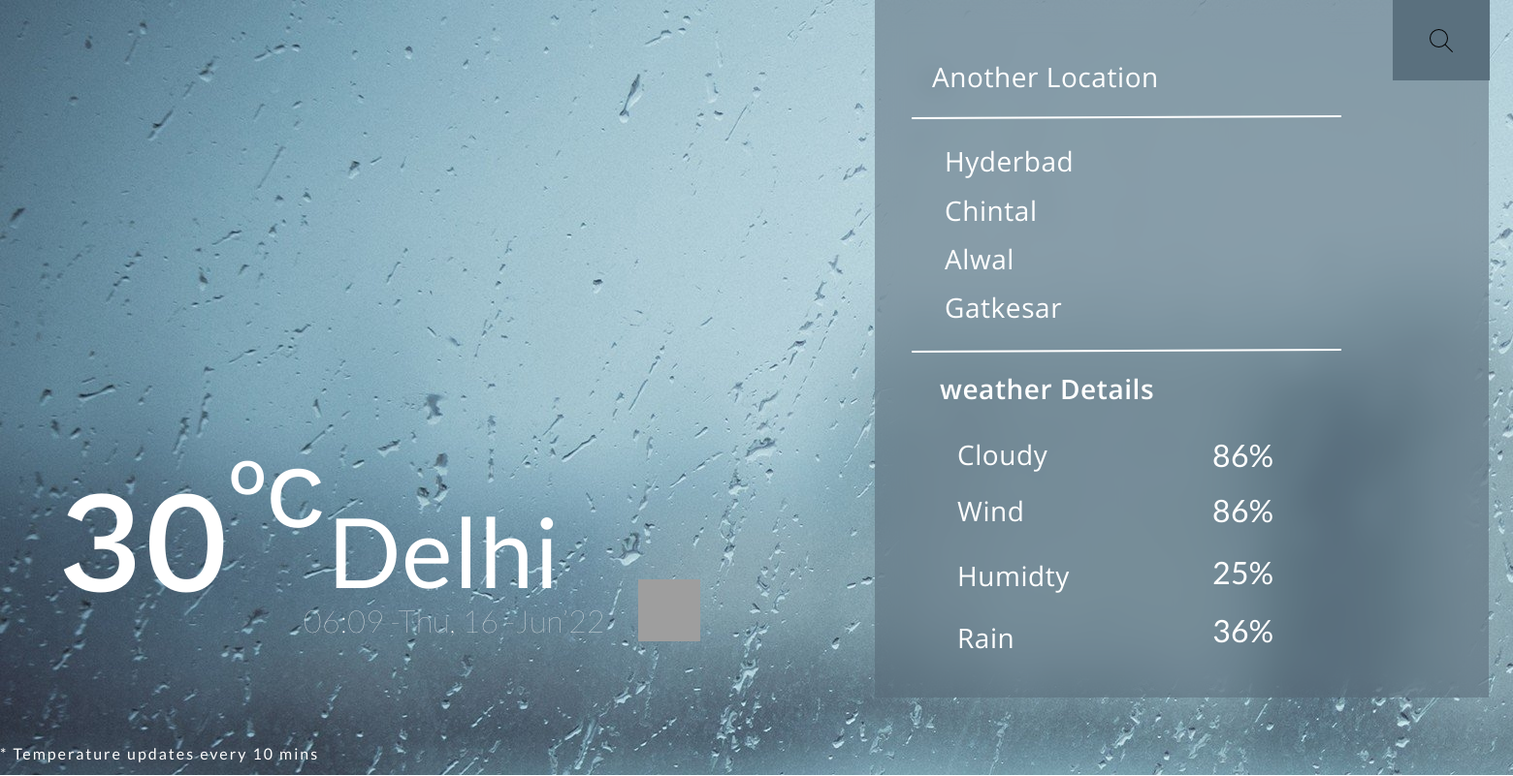
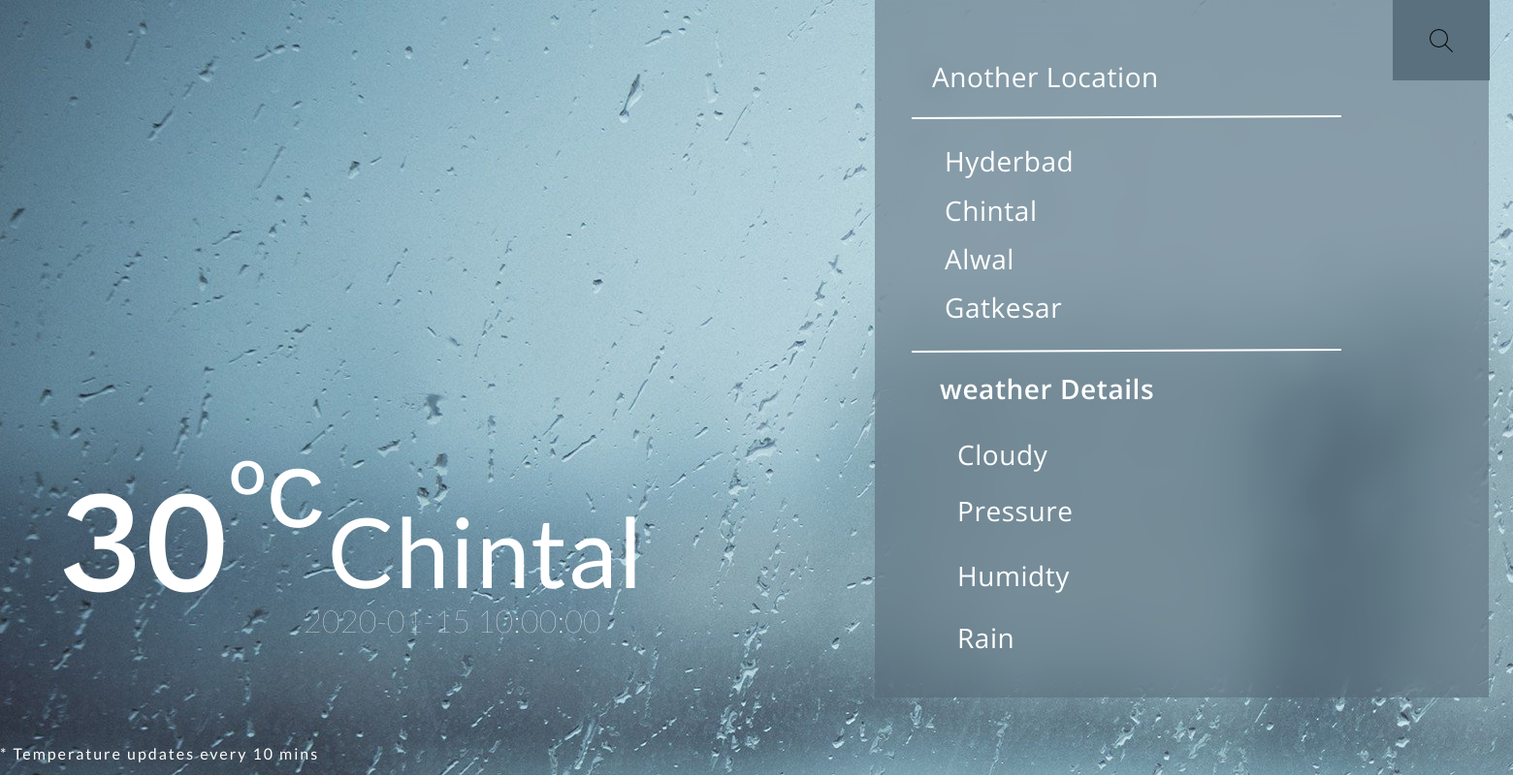
Before and after one commit to bibinthomas123/HACKFEST2022, a Flask app: template project/template/results.html in a window 1560 px wide; the page is wider, and only the part inside the window is pictured. Shown: the top 801 px of that part at 97% size. Run offline with Flask 2, Linux system fonts and the light colour scheme; the template is opened without the code that fills it: most values are stand-ins (such as "Sample title", 1, 10 or a date in 2020); grey boxes are pictures that could not be loaded.

Commit message:
first commit

```diff
--- a/project/static/js/index.js
+++ b/project/static/js/index.js
@@ -1,7 +1,7 @@
 // API call
 let queryUrl = "https://api.openweathermap.org/data/2.5/onecall?";
-let lat = "lat=52.229676&";
-let lon = "lon=21.012229&";
+let lat = "lat=17.489773&";
+let lon = "lon=78.461007&";
 let apiOptions = "units=metric&exclude=minutely,alerts&";
 let apiKey = "appid=dbb76c5d98d5dbafcb94441c6a10236e";
 let file = queryUrl + lat + lon + apiOptions + apiKey;
@@ -15,13 +15,13 @@
 let temp = Math.round(data.current.temp);
 let pressure = data.current.pressure;
 let humidity = data.current.humidity;
-let name = "Warsaw";
+let name = "delhi";
 
 document.getElementById("wrapper-description").innerHTML = description;
 document.getElementById("wrapper-temp").innerHTML = temp + "°C";
-document.getElementById("wrapper-pressure").innerHTML = pressure;
-document.getElementById("wrapper-humidity").innerHTML = humidity + "°C";
-document.getElementById("wrapper-name").innerHTML = name;
+document.getElementById("val-pressure").innerHTML = pressure + "Hg";
+document.getElementById("val-humidity").innerHTML = humidity + "%";
+document.getElementById("place_name").innerHTML = name;
 
 // Weather hourly data
 let hourNow = data.hourly[0].temp;
--- a/project/template/results.html
+++ b/project/template/results.html
@@ -2,7 +2,61 @@
 {%block title %}Results{% endblock %}
 {%block head %}
 
-<script src="/project/static/js/index.js"></script>
+<!-- <script src="/project/static/js/index.js"></script> -->
+<script>
+
+    //Javascript code
+    let queryUrl = "https://api.openweathermap.org/data/2.5/onecall?";
+    let latitude = JSON.parse('{{ latitude | tojson }}'); // jinja into js
+    let longitude = JSON.parse('{{  longitude| tojson }}');
+
+    console.log(latitude,longitude)
+    let lat = `lat=${latitude}&`;
+    let lon = `lon=${longitude}&`;
+    let apiOptions = "units=metric&exclude=minutely,alerts&";
+    let apiKey = "appid=dbb76c5d98d5dbafcb94441c6a10236e";
+    let file = queryUrl + lat + lon + apiOptions + apiKey;
+
+    fetch(file)
+    .then((response) => response.json())
+    .then((data) => console.log(data))
+
+
+    fetch(file)
+    .then((response) => response.json())
+    .then((data) => {
+        // Weather main data
+
+        let main = data.current.weather[0].main;
+        let description = data.current.weather[0].description;
+        let temp = Math.round(data.current.temp);
+        let cloudy = data.current.clouds
+        let pressure = data.current.pressure;
+        let humidity = data.current.humidity;
+        let name = "chintal";
+        let rain = data.daily[0].rain;
+
+        // document.getElementById("wrapper-description").innerHTML = description;
+        document.getElementById("temp_data").innerHTML = temp;
+        document.getElementById("val-pressure").innerHTML = pressure + "Hg";
+        document.getElementById("val-clouds").innerHTML = cloudy + "%";
+        document.getElementById("val-humidity").innerHTML = humidity + "%";
+        document.getElementById("place_name").innerHTML = name;
+        document.getElementById("val-rain").innerHTML = rain + "mm";
+
+        console.log(temp, name, pressure, humidity, rain)
+    });
+
+    const weekday = ["Sun","Mon","Tue","Wed","Thu","Fri","Sat"];
+    const month = ["January","February","March","April","May","June","July","August","September","October","November","December"];
+
+    var today = new Date();
+    var Time = today.getHours()-12 + ":" + today.getMinutes() + ":" + today.getSeconds() +"-"+ weekday[today.getDay()]+","+ today.getDate()+"-"+month[today.getMonth()]+"'"+today.getFullYear();
+
+   let time_data=  document.getElementById("#val_time")
+   console.log(time_data)
+
+</script>
 <style>
     * {
         margin: 0;
@@ -58,7 +112,7 @@
         letter-spacing: 0.01em;
         padding-left: 50px;
         color: #FFFFFF;
-
+        text-transform: capitalize;
 
     }
 
@@ -139,6 +193,8 @@
 
 
 {%block body%}
+<template id="latitude">{{latitude}}</template>
+<template id="longitude">{{longitude}}</template>
 <div class="cont">
     <div class="weather">
         <h1 id="temp_data">30</h1>
@@ -146,7 +202,7 @@
 
     </div>
     <div class="place_name">
-        <h1 id="place_name">Delhi</h1>
+        <h1 id="place_name">Chintal</h1>
         <p style="
             font-size: 32px;
             width: 396px;
@@ -154,20 +210,10 @@
             left: 263px;
             top: 583px;
             font-weight: 100;
-            font-style: normal;
-
-            ">06:09 -Thu, 16 -Jun’22 </p>
+            font-style: normal; "id="val_time">{{current_time|safe}}</p>
     </div>
 
-    <img src="/static/images/rain.png" style="
-        position: absolute;
-        width: 64px;
-        height: 64px;
-        left: calc(50% - 64px/2 - 90px);
-        top: calc(50% - 64px/2 + 230px);
 
-
-         ">
 
     <div class="side_bar">
         <p style="
@@ -228,16 +274,16 @@
 color: #FFFFFF;">weather Details </h1>
 
     <p class="cloudy ">Cloudy</p>
-    <p class="cloudy " style="top:508px;">Wind</p>
+    <p class="cloudy " style="top:508px;">Pressure</p>
     <p class="cloudy " style="top:575px;">Humidty</p>
     <p class="cloudy " style="top:639px;">Rain</p>
 
 </div>
 <div class="values">
-    <p class="val">86%</p>
-    <p class="val" style="top:469px;">86%</p>
-    <p class="val" style="top:533px;">25%</p>
-    <p class="val" style="top:593px;">36%</p>
+    <p class="val" id="val-clouds"></p>
+    <p class="val" id="val-pressure" style="top:469px;"></p>
+    <p class="val" id="val-humidity" style="top:533px;"></p>
+    <p class="val" id="val-rain" style="top:593px;"></p>
 </div>
 
 <note style="position:absolute ;bottom:10px;font-family:'lato',sans-serif;letter-spacing:2px">
@@ -277,13 +323,17 @@
             background: #28C041;">
 
                 <ul style="padding-top:25px ;">
-                <li>Lorem, ipsum dolor sit amet consectetur adipisicing elit. Atque, voluptas! Eveniet quasi, doloremque
+                    <li>Lorem, ipsum dolor sit amet consectetur adipisicing elit. Atque, voluptas! Eveniet quasi,
+                        doloremque
                         officia ea animi nam sed illo fuga.</li>
-                <li>Lorem, ipsum dolor sit amet consectetur adipisicing elit. Atque, voluptas! Eveniet quasi, doloremque
+                    <li>Lorem, ipsum dolor sit amet consectetur adipisicing elit. Atque, voluptas! Eveniet quasi,
+                        doloremque
                         officia ea animi nam sed illo fuga.</li>
-                <li>Lorem, ipsum dolor sit amet consectetur adipisicing elit. Atque, voluptas! Eveniet quasi, doloremque
+                    <li>Lorem, ipsum dolor sit amet consectetur adipisicing elit. Atque, voluptas! Eveniet quasi,
+                        doloremque
                         officia ea animi nam sed illo fuga.</li>
-                <li>Lorem, ipsum dolor sit amet consectetur adipisicing elit. Atque, voluptas! Eveniet quasi, doloremque
+                    <li>Lorem, ipsum dolor sit amet consectetur adipisicing elit. Atque, voluptas! Eveniet quasi,
+                        doloremque
                         officia ea animi nam sed illo fuga.</li>
 
                 </ul>
```
Also changed, not shown: project/test.py (added, +10 -0 lines), project/views.py (+32 -2 lines). Lines whose indentation alone changed are shown as unchanged.
